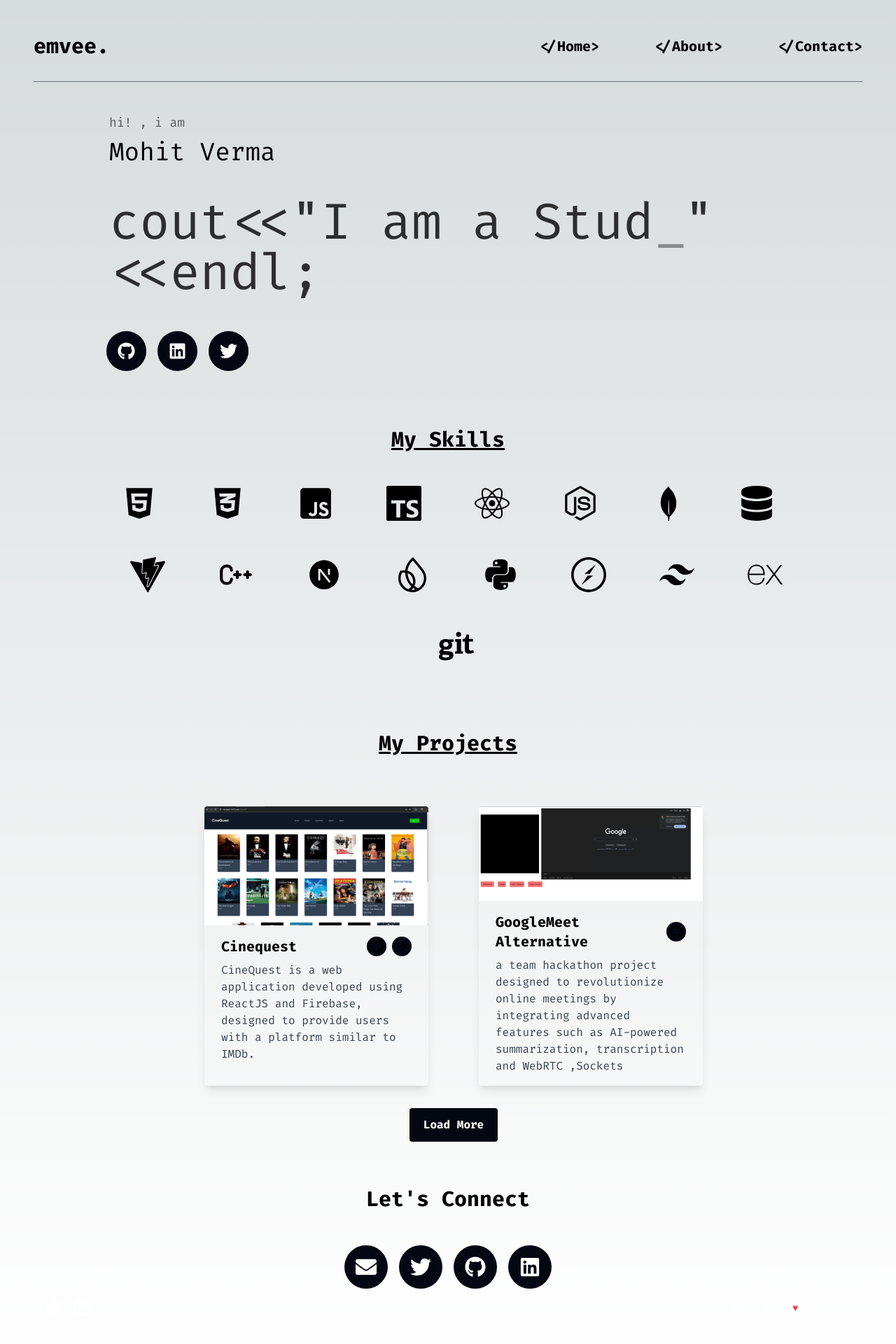
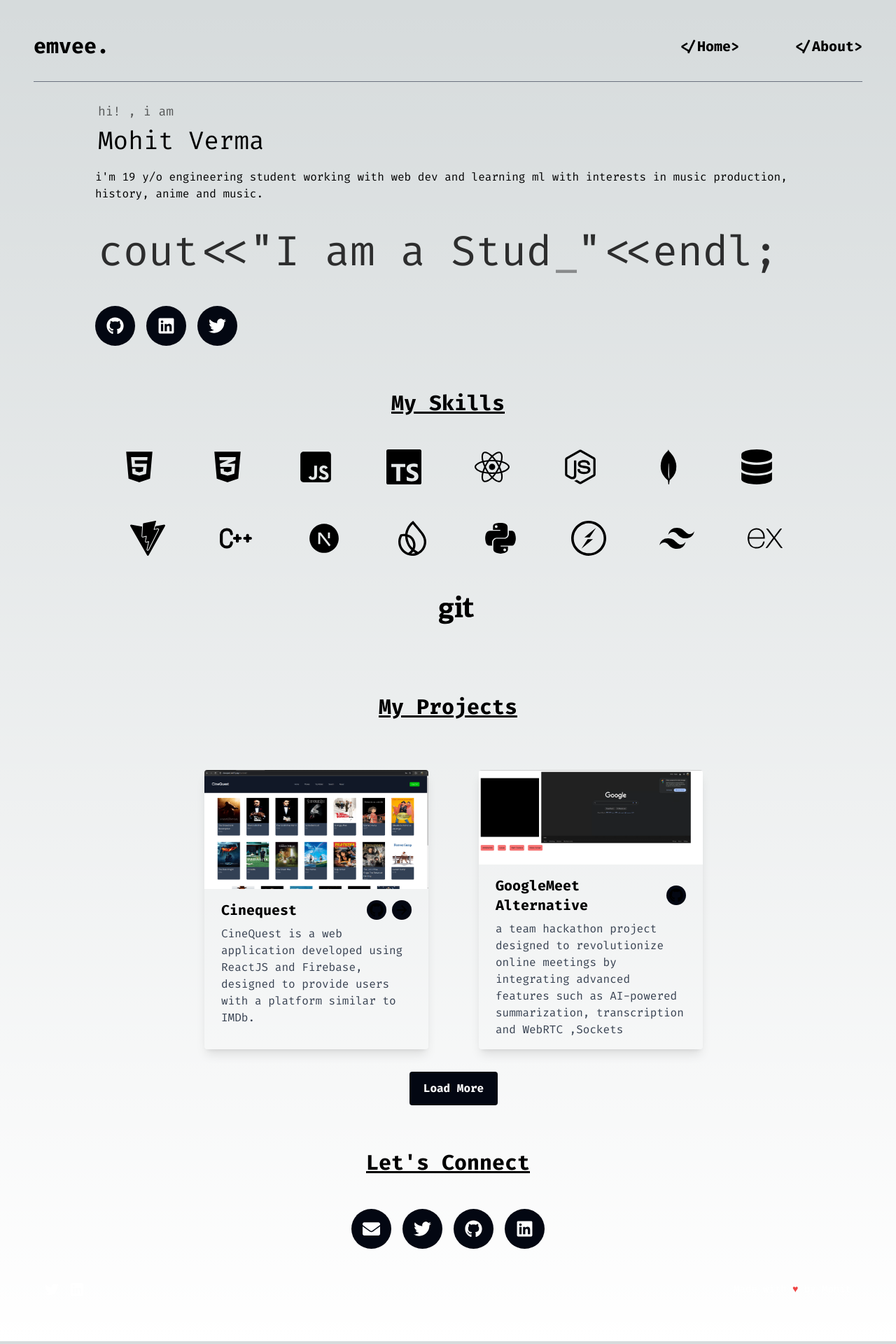
Before and after one commit to mohitvermax/personal-website, a Next.js app: page / in a window 1280 px wide. Shown: the top 1920 px of the page at 70% size. Built offline with nearby package versions, Linux system fonts and the light colour scheme.

Commit message:
some changes

```diff
--- a/src/app/about/page.tsx
+++ b/src/app/about/page.tsx
@@ -17,10 +17,14 @@ const page = () => {
             <h1 className='text-2xl underline  font-bold mb-4'>About Me</h1>
         </div>
         <div>
+          <img src="profilepic.png" className='rounded-full h-40 w-40 m-4 hover:scale-105 transition duration-300' alt="" />
+        </div>
+        <div>
             <h1 className='text-3xl mb-4'>I am Mohit Verma, Sophomore at IITR.</h1>
         </div>
         <div>
-            <p>Crafting Digital Experiences with Passion</p>
+
+            <p>attending college during the day and building projects in night</p>
         </div>
         <div>
             <SocialIcons/>
--- a/src/components/Contact.tsx
+++ b/src/components/Contact.tsx
@@ -4,14 +4,14 @@ import { FaTwitter, FaGithub, FaLinkedin, FaEnvelope } from 'react-icons/fa';
 const Contact = () => {
   return (
     <div className='flex flex-col items-center justify-center mt-16'>
-      <h2 className='text-3xl font-bold mb-4'>Let's Connect</h2>
+      <h2 className='text-3xl underline font-bold mb-4'>Let's Connect</h2>
       <div className='flex space-x-4 mt-8'>
         <a
           href='mailto:mohit_v@ch.iitr.ac.in'
           className='bg-gray-950 text-white p-4 rounded-full hover:bg-gray-700 transition duration-300'
           aria-label='Email'
         >
-          <FaEnvelope size={30} />
+          <FaEnvelope size={25} />
         </a>
         <a
           href='https://x.com/mohitvermaxx'
@@ -20,7 +20,7 @@ const Contact = () => {
           className='bg-gray-950 text-white p-4 rounded-full hover:bg-blue-400 transition duration-300'
           aria-label='Twitter'
         >
-          <FaTwitter size={30} />
+          <FaTwitter size={25} />
         </a>
         <a
           href='https://github.com/mohitvermax'
@@ -29,7 +29,7 @@ const Contact = () => {
           className='bg-gray-950 text-white p-4 rounded-full hover:bg-gray-700 transition duration-300'
           aria-label='GitHub'
         >
-          <FaGithub size={30} />
+          <FaGithub size={25} />
         </a>
         <a
           href='https://www.linkedin.com/in/mohit-verma2005/'
@@ -38,7 +38,7 @@ const Contact = () => {
           className='bg-gray-950 text-white p-4 rounded-full hover:bg-blue-600 transition duration-300'
           aria-label='LinkedIn'
         >
-          <FaLinkedin size={30} />
+          <FaLinkedin size={25} />
         </a>
       </div>
     </div>
--- a/src/components/Footer.tsx
+++ b/src/components/Footer.tsx
@@ -3,7 +3,7 @@ import { FaTwitter, FaLinkedin } from 'react-icons/fa';
 
 const Footer = () => {
   return (
-    <footer className='p-4 w-full text-white py-4 flex justify-between items-center'>
+    <footer className='p-4 mt-8 w-full text-white flex justify-between items-center'>
       <div className='flex space-x-4'>
         <a
           href='https://x.com/mohitvermaxx'
@@ -12,7 +12,7 @@ const Footer = () => {
           className='hover:text-blue-400 transition duration-300'
           aria-label='Twitter'
         >
-          <FaTwitter size={24} />
+          <FaTwitter size={20} />
         </a>
         <a
           href='https://www.linkedin.com/in/mohit-verma2005/'
@@ -21,7 +21,7 @@ const Footer = () => {
           className='hover:text-blue-500 transition duration-300'
           aria-label='LinkedIn'
         >
-          <FaLinkedin size={24} />
+          <FaLinkedin size={20} />
         </a>
       </div>
       <div className='text-sm'>
--- a/src/components/Intro.tsx
+++ b/src/components/Intro.tsx
@@ -7,10 +7,11 @@ import SocialIcons from './SocialIcons';
 
 const Intro = () => {
   return (
-    <div className='p-6 flex w-[80vw] rounded-lg flex-col justify-center mx-auto my-4'>
+    <div className='p-2 flex  w-full md:w-[80vw] rounded-lg flex-col justify-center mx-auto my-4'>
       <h1 className='text-lg opacity-60 p-1'>hi! , i am</h1>
       <h1 className='text-4xl p-1 '>Mohit Verma</h1>
-      <h1 className='text-5xl md:text-7xl p-1 opacity-80 pt-10 pb-2 '>
+      <h1 className='mt-4'> i'm 19 y/o engineering student working with web dev and learning ml with interests in music production, history, anime and music.</h1>
+      <h1 className='text-3xl md:text-6xl p-1 opacity-80 pt-10 pb-2 '>
   {`cout<<"I am a `}{''}
   <span className='inline-block'>
     <Typewriter
--- a/src/components/Navbar.tsx
+++ b/src/components/Navbar.tsx
@@ -23,7 +23,6 @@ const Navbar = () => {
       <ul className={`md:flex ${isOpen ? 'flex flex-col  gap-5 absolute top-3 right-3  p-2 bg-black bg-opacity-40' : 'hidden'} md:items-center md:gap-20 mt-4 md:mt-0 `}>
         <li className='font-bold text-xl'><Link href={"/"}>{`</Home>`}</Link></li>
         <li className='font-bold text-xl'><Link href={"/about"}>{`</About>`}</Link></li>
-        <li className='font-bold text-xl'><Link href={"/contact"}>{`</Contact>`}</Link></li>
       </ul>
     </div>
   );
```
Also changed, not shown: public/profilepic.png (added).
